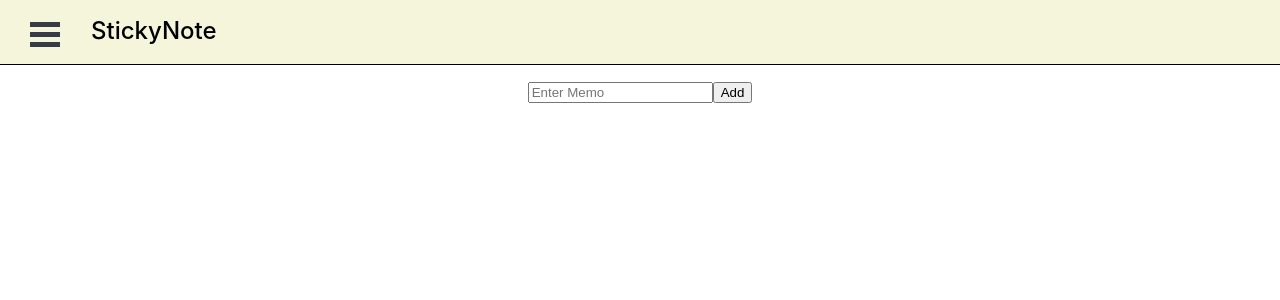
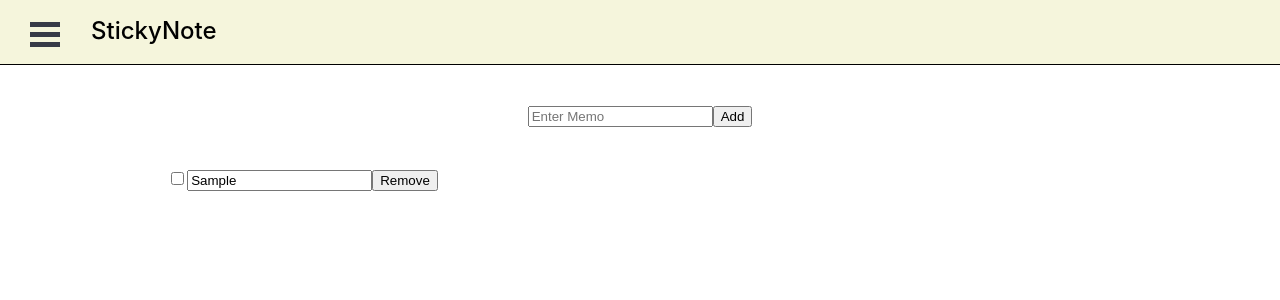
Before and after one commit to yterasaka/sticky-note, a React (Create React App) app: page / in a window 1280 px wide. Both pictures are taken after typing "Sample" into the empty fields and a click on the input "Add". Shown: the top 300 px of the page. Built offline with nearby package versions, Linux system fonts and the light colour scheme.

Commit message:
Update MemoArea

```diff
--- a/public/index.html
+++ b/public/index.html
@@ -24,7 +24,7 @@
       work correctly both with client-side routing and a non-root public URL.
       Learn how to configure a non-root public URL by running `npm run build`.
     -->
-    <title>React App</title>
+    <title>StickyNote</title>
   </head>
   <body>
     <noscript>You need to enable JavaScript to run this app.</noscript>
--- a/src/components/InputForm.jsx
+++ b/src/components/InputForm.jsx
@@ -6,6 +6,24 @@ const Form = styled.form`
   text-align: center;
   height: 2rem;
 `;
+
+const Container = styled.div`
+  display: flex;
+  flex-direction: column;
+  align-items: center;
+  padding: 24px;
+`
+
+const MemoArea = styled.ul`
+  display: grid;
+  grid-template-columns: repeat(auto-fit, minmax(200px, 1fr));
+  grid-gap: 20px;
+  width: 80%;
+`
+
+const MemoItem = styled.li`
+  list-style: none;
+`
 
 export const InputForm = () => {
   const [text, setText] = useState("");
@@ -29,15 +47,59 @@ export const InputForm = () => {
     setText("");
   };
 
+  const handleOnMemo = (obj, key, value) => {
+    const deepCopy = memos.map((memo) => ({ ...memo }));
+    const newMemos = deepCopy.map((memo) => {
+      if (memo.id === obj.id) {
+        memo[key] = value;
+      }
+      return memo;
+    });
+    setMemos(newMemos);
+  };
+
   return (
+    <Container>
       <Form
         onSubmit={(e) => {
           e.preventDefault();
           handleOnSubmit();
         }}
       >
-      <input type="text" value={text} placeholder="Enter Memo" onChange={(e) => handleOnChange(e)} />
+        <input
+          type="text"
+          value={text}
+          placeholder="Enter Memo"
+          onChange={(e) => handleOnChange(e)}
+        />
         <input type="submit" value="Add" onSubmit={handleOnSubmit} />
       </Form>
+
+      <MemoArea>
+        {memos.map((memo) => {
+          return (
+            <MemoItem key={memo.id}>
+              <input
+                type="checkbox"
+                disabled={memo.removed}
+                checked={memo.checked}
+                onChange={() => handleOnMemo(memo, "checked", !memo.checked)}
+              />
+              <input
+                type="text"
+                disabled={memo.checked || memo.removed}
+                value={memo.value}
+                onChange={(e) => handleOnMemo(memo, "value", e.target.value)}
+              />
+              <button
+                onClick={() => handleOnMemo(memo, "removed", !memo.removed)}
+              >
+                {memo.removed ? "Restore" : "Remove"}
+              </button>
+            </MemoItem>
+          );
+        })}
+      </MemoArea>
+    </Container>
   );
 };
```
Also changed, not shown: src/Hooks/useMemos.js (added), src/components/Memo.jsx (added). Lines whose indentation alone changed are shown as unchanged.
